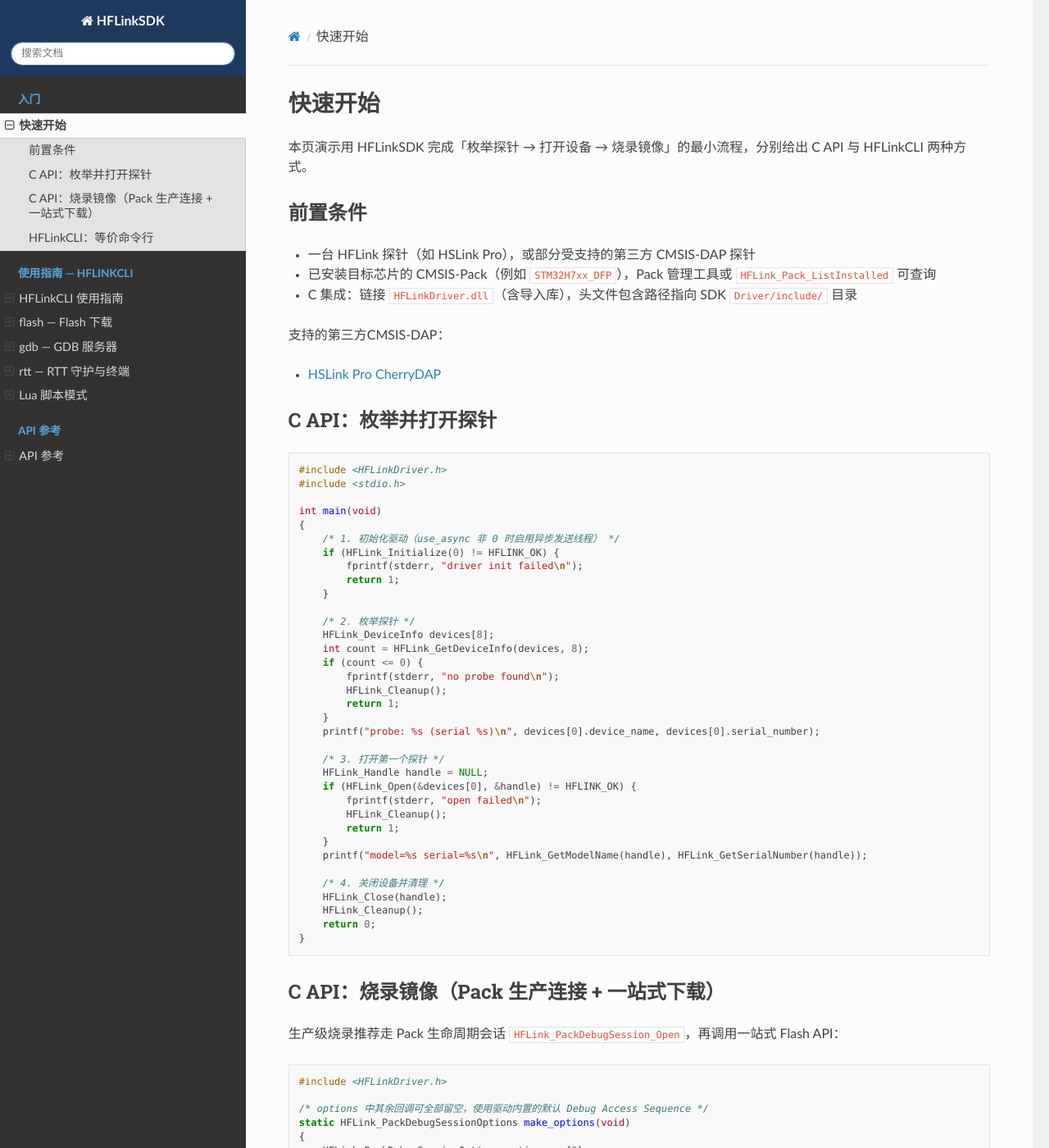
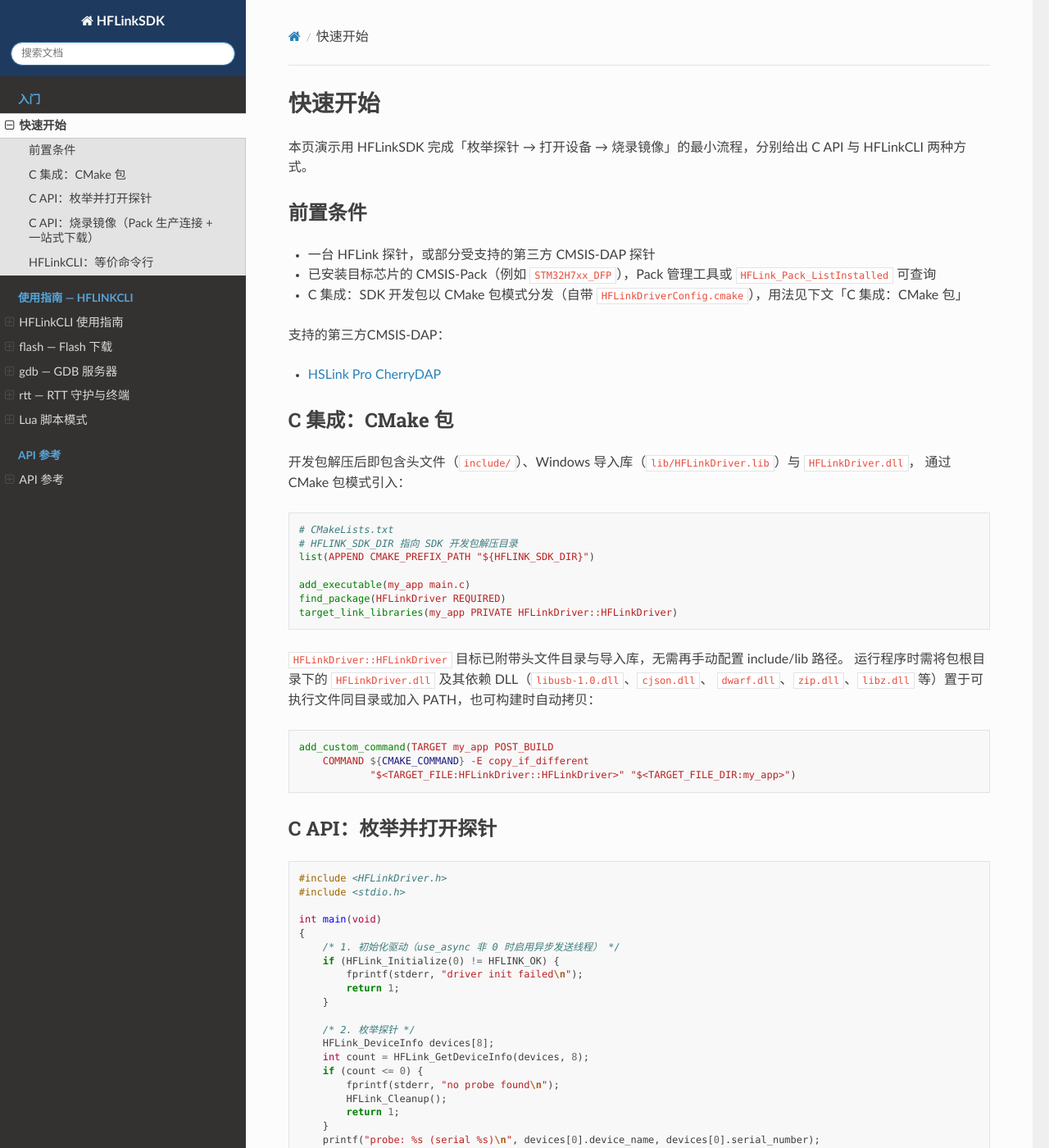
Before and after one commit to LX050724/HFLinkDocs, a Sphinx documentation site: the page built from source/quickstart.md, in a window 1280 px wide and 1400 px high. Shown: the whole window at 82% size. Built offline with Sphinx 7.4.7 and the Read the Docs theme 3.1.0, drawn with Linux system fonts in a browser that asks for light colours; pages that are not in the unit, such as notebooks, are missing from menus.

Commit message:
quickstart: C 集成改为 CMake 包模式并补充用法

````diff
--- a/source/quickstart.md
+++ b/source/quickstart.md
@@ -4,14 +4,39 @@
 
 ## 前置条件
 
-- 一台 HFLink 探针（如 HSLink Pro），或部分受支持的第三方 CMSIS-DAP 探针
+- 一台 HFLink 探针，或部分受支持的第三方 CMSIS-DAP 探针
 
 - 已安装目标芯片的 CMSIS-Pack（例如 `STM32H7xx_DFP`），Pack 管理工具或 `HFLink_Pack_ListInstalled` 可查询
-- C 集成：链接 `HFLinkDriver.dll`（含导入库），头文件包含路径指向 SDK `Driver/include/` 目录
+- C 集成：SDK 开发包以 CMake 包模式分发（自带 `HFLinkDriverConfig.cmake`），用法见下文「C 集成：CMake 包」
 
 支持的第三方CMSIS-DAP：
 
 - [HSLink Pro CherryDAP](https://cherrydap.cherry-embedded.org/projects/HSLink%20Pro.html)
+
+## C 集成：CMake 包
+
+开发包解压后即包含头文件（`include/`）、Windows 导入库（`lib/HFLinkDriver.lib`）与 `HFLinkDriver.dll`，
+通过 CMake 包模式引入：
+
+```cmake
+# CMakeLists.txt
+# HFLINK_SDK_DIR 指向 SDK 开发包解压目录
+list(APPEND CMAKE_PREFIX_PATH "${HFLINK_SDK_DIR}")
+
+add_executable(my_app main.c)
+find_package(HFLinkDriver REQUIRED)
+target_link_libraries(my_app PRIVATE HFLinkDriver::HFLinkDriver)
+```
+
+`HFLinkDriver::HFLinkDriver` 目标已附带头文件目录与导入库，无需再手动配置 include/lib 路径。
+运行程序时需将包根目录下的 `HFLinkDriver.dll` 及其依赖 DLL（`libusb-1.0.dll`、`cjson.dll`、
+`dwarf.dll`、`zip.dll`、`libz.dll` 等）置于可执行文件同目录或加入 PATH，也可构建时自动拷贝：
+
+```cmake
+add_custom_command(TARGET my_app POST_BUILD
+    COMMAND ${CMAKE_COMMAND} -E copy_if_different
+            "$<TARGET_FILE:HFLinkDriver::HFLinkDriver>" "$<TARGET_FILE_DIR:my_app>")
+```
 
 
 ## C API：枚举并打开探针
````
